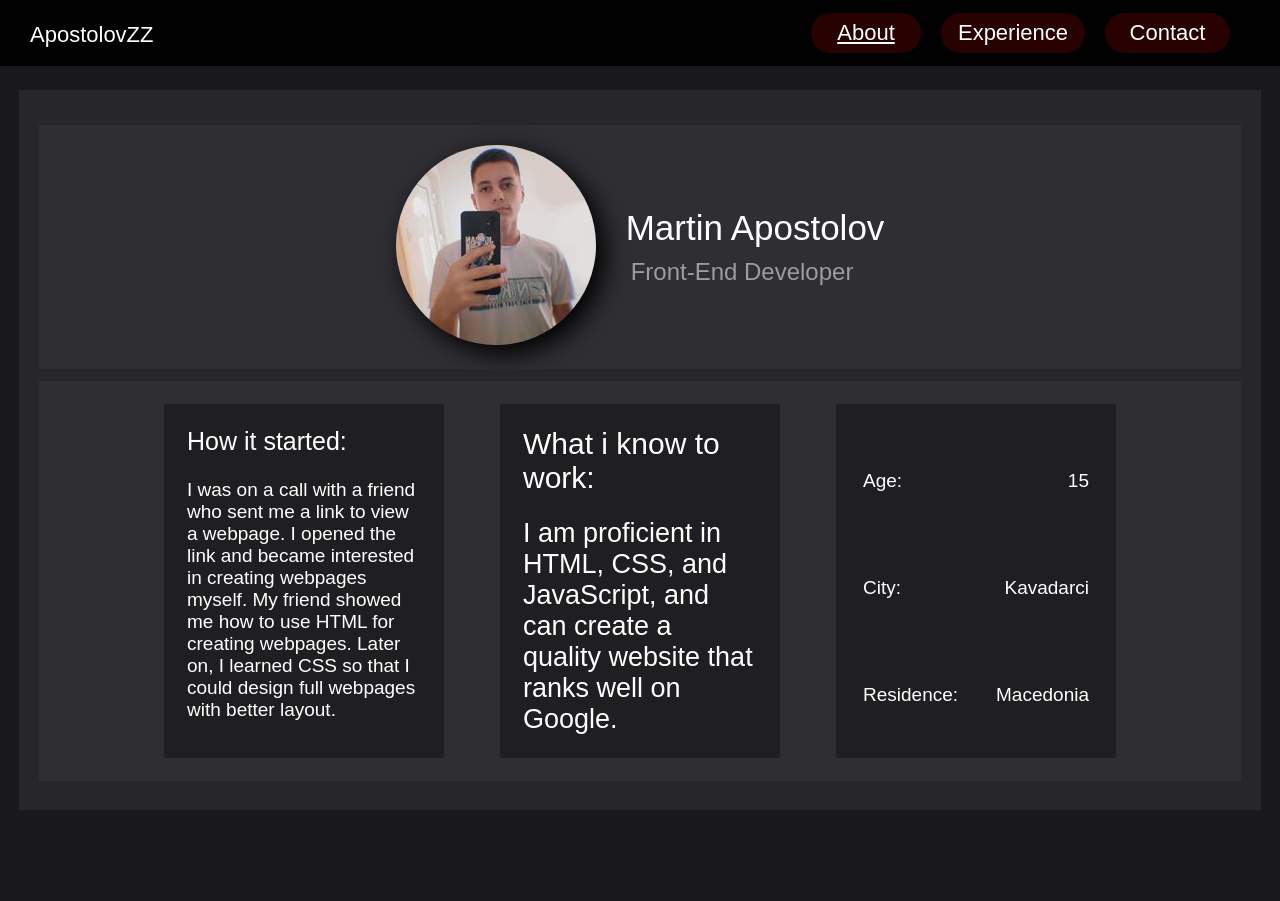
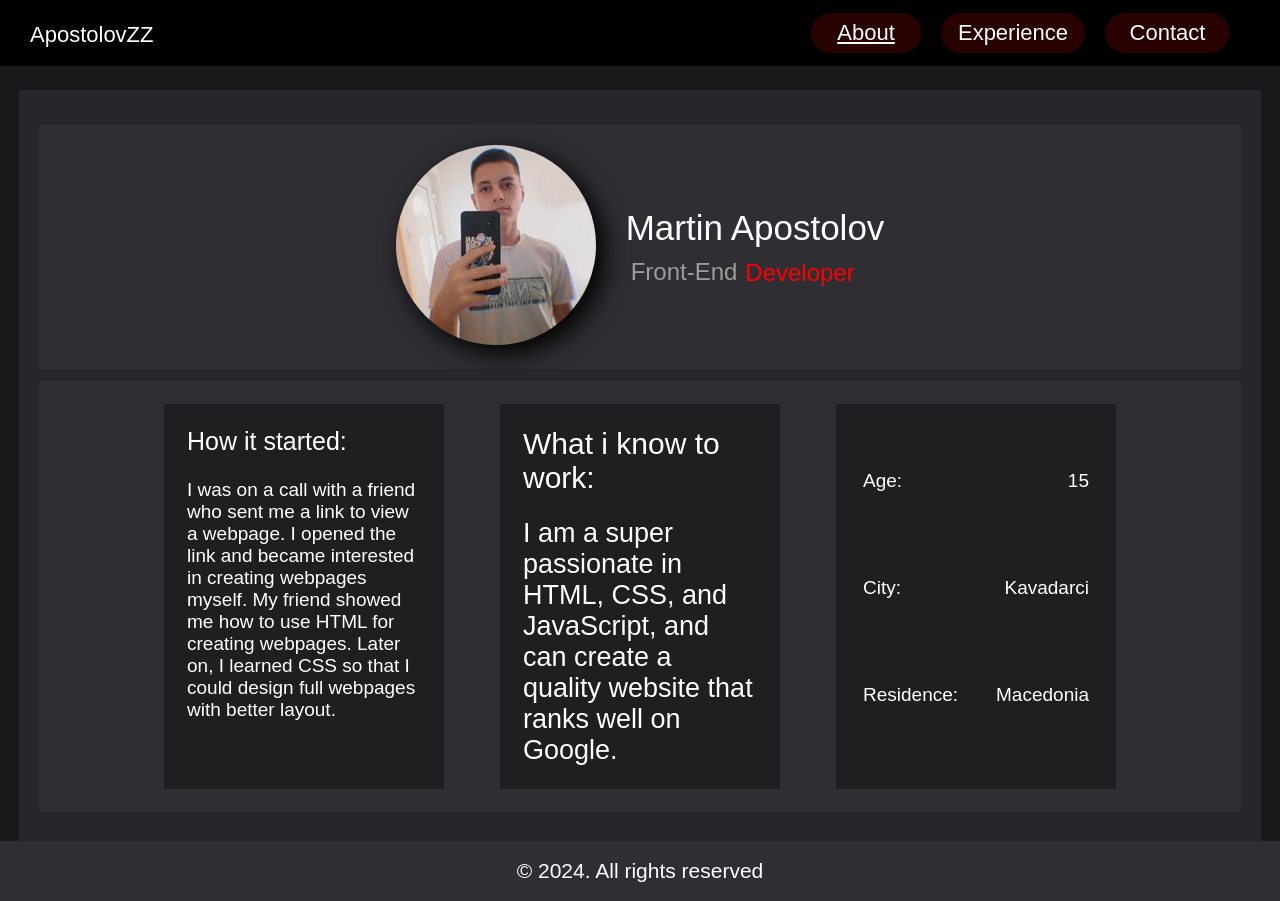
Before and after one commit to martinapostolovz/portfoli0, a React (Vite) app: page / in a window 1280 px wide. Before the commit the page ends 810 px from the top, so only its background shows below. Built offline with nearby package versions, Linux system fonts and the light colour scheme.

Commit message:
biggest update

```diff
--- a/src/App.css
+++ b/src/App.css
@@ -285,6 +285,7 @@ header {
 }
 
 .what-i-work {
+    display: flex;
     font-size: 24px;
     text-align: left;
     font-family: Arial, Helvetica, sans-serif;
@@ -430,3 +431,25 @@ header {
 #residence-macedonia {
     margin-left: auto;
 }
+
+.footer {
+    display: flex;
+    justify-content: center;
+    align-items: center;
+    font-size: 21px;
+    font-family: poppins, sans-serif;
+    height: 60px;
+    background-color: rgb(46, 46, 51);
+    z-index: 1;
+    margin-top: 70px;
+    color: white;
+
+
+
+}
+
+.developer-tx {
+    color: red;
+    margin-left: 8px;
+    transform: translateY(-23px);
+}
--- a/src/App.jsx
+++ b/src/App.jsx
@@ -39,7 +39,7 @@ function App() {
             <div className='picture-of-me'></div>
             <div className='name-work'>
               <p className='name-surname'>Martin Apostolov</p>
-              <p className='what-i-work'>Front-End Developer</p>
+              <p className='what-i-work'>Front-End <p className='developer-tx'>Developer</p></p>
             </div>
           </div>
           <div className='blocks-about-me'>
@@ -51,7 +51,7 @@ function App() {
             </div>
             <div className='the-second-block'>
               <p className='what-i-konw-tx'>What i know to work:</p>
-              <p className='what-know-big-tx'>I am proficient in HTML, CSS, and JavaScript, and can create a quality website that ranks well on Google.</p>
+              <p className='what-know-big-tx'>I am a super passionate in HTML, CSS, and JavaScript, and can create a quality website that ranks well on Google.</p>
             </div>
             <div className='about-me-block'>
               <div className='age'>
@@ -72,6 +72,11 @@ function App() {
           <br />
         </div>
       </main>
+      <footer>
+        <div className='footer'>
+          <p>© 2024. All rights reserved</p>
+        </div>
+      </footer>
     </div>
   )
 }
```
